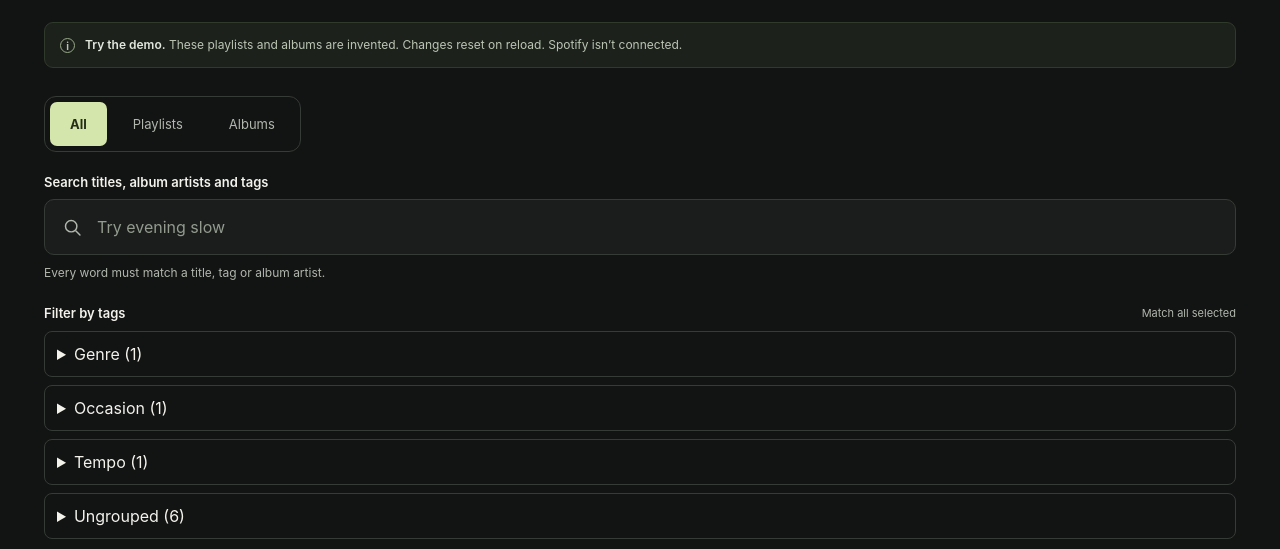
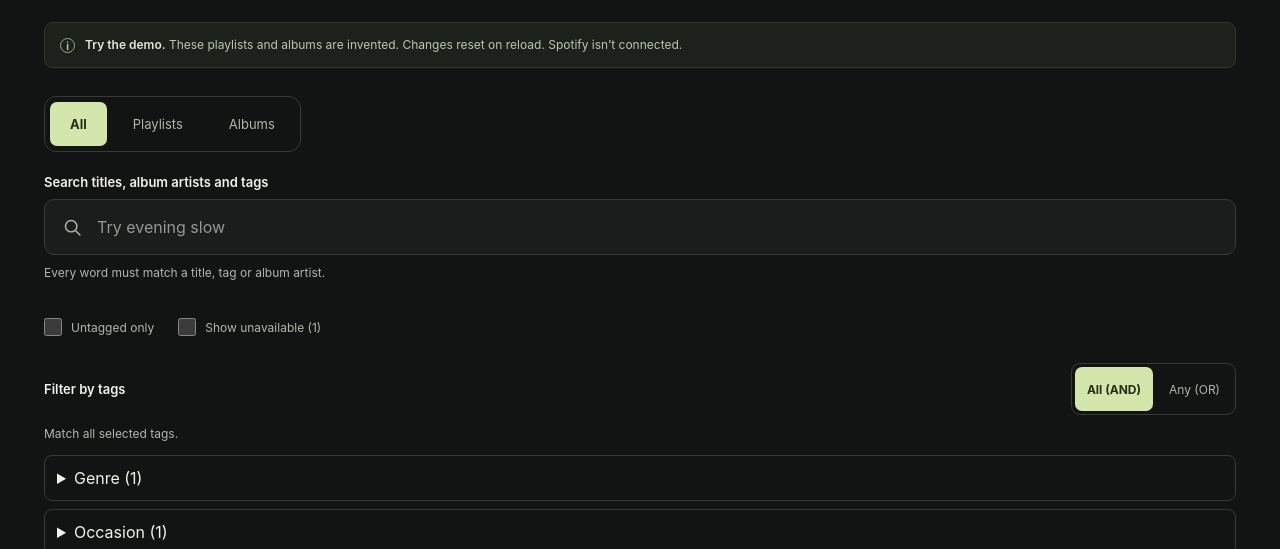
Before and after one commit to Capture418/Spotify_Playlist_Organiser, a React app: page / in a window 1280 px wide. Shown: the part 266-815 px from the top of the page. Built offline with nearby package versions, Linux system fonts and the light colour scheme.

Commit message:
Add untagged discovery and All or Any tag matching (#20)

```diff
--- a/src/app/styles.css
+++ b/src/app/styles.css
@@ -56,9 +56,13 @@ h1 { font-size: clamp(36px, 4.8vw, 56px); font-weight: 650; letter-spacing: -2px
 input::placeholder { color: #929b8e; opacity: 1; }
 input[type="search"]::-webkit-search-cancel-button { -webkit-appearance: none; }
 .search-hint { color: var(--muted); font-size: 12px; margin: 9px 0 23px; line-height: 1.5; }
-.filter-heading { display: flex; gap: 12px; align-items: center; justify-content: space-between; margin-bottom: 10px; }
+.filter-heading { display: flex; flex-wrap: wrap; gap: 12px; align-items: center; justify-content: space-between; margin-bottom: 10px; }
 .filter-heading h2 { font-size: 13px; font-weight: 600; }
-.match-rule { font-size: 11px; color: var(--muted); }
+.match-rule { font-size: 12px; color: var(--muted); line-height: 1.5; margin-bottom: 12px; }
+.library-options { display: flex; flex-wrap: wrap; gap: 4px 24px; margin-bottom: 14px; }
+.library-options .availability-control { margin-top: 0; }
+.tag-match-switch { display: flex; gap: 4px; padding: 3px; border: 1px solid var(--line); border-radius: 9px; }
+.tag-match-switch .view-button { padding: 8px 12px; font-size: 12px; }
 .filter-tags { display: flex; flex-wrap: wrap; gap: 8px; }
 /* Group tints are shared by cards, filters and editor choices. */
 [data-tag-group] {
--- a/src/domain/library.ts
+++ b/src/domain/library.ts
@@ -41,7 +41,7 @@ export type Library = Readonly<{
   tags: readonly Tag[];
   annotations: readonly Annotation[];
 }>;
-export type Filters = Readonly<{ query: string; tagIds: readonly string[]; kind?: ItemKind | 'all'; showUnavailable?: boolean }>;
+export type Filters = Readonly<{ query: string; tagIds: readonly string[]; kind?: ItemKind | 'all'; showUnavailable?: boolean; untaggedOnly?: boolean; tagMatch?: 'all' | 'any' }>;
 export type TagEdit = Readonly<{
   mode: 'single' | 'bulk';
   itemIds: readonly string[];
@@ -67,7 +67,7 @@ export function tagsFor(library: Library, itemId: string): readonly Tag[] {
   return library.tags.filter(tag => ids.has(tag.id));
 }
 
-/** Type AND every chip AND every query word; album artists are searchable too. */
+/** Type, availability, tag matching and every query word combine; empty tag selection is unrestricted. */
 export function filterItems(library: Library, filters: Filters): readonly LibraryItem[] {
   const tags = new Map(library.tags.map(tag => [tag.id, normalise(tag.name)]));
   if (filters.tagIds.some(id => !tags.has(id))) return [];
@@ -78,7 +78,13 @@ export function filterItems(library: Library, filters: Filters): readonly Librar
     if (filters.kind && filters.kind !== 'all' && item.kind !== filters.kind) return false;
     if (!filters.showUnavailable && !item.available) return false;
     const attached = annotations.get(item.id) ?? [];
-    if (!filters.tagIds.every(id => attached.includes(id))) return false;
+    if (filters.untaggedOnly && attached.length > 0) return false;
+    if (filters.tagIds.length > 0) {
+      const matches = filters.tagMatch === 'any'
+        ? filters.tagIds.some(id => attached.includes(id))
+        : filters.tagIds.every(id => attached.includes(id));
+      if (!matches) return false;
+    }
     const fields = [normalise(item.title), ...attached.map(id => tags.get(id) ?? ''),
       ...(item.kind === 'album' ? item.artists.map(normalise) : [])];
     return words.every(word => fields.some(field => field.includes(word)));
--- a/src/features/library/LibraryScreen.tsx
+++ b/src/features/library/LibraryScreen.tsx
@@ -19,14 +19,16 @@ export function LibraryScreen({ remote, connected = false, onReload, onRefresh,
   const [query, setQuery] = useState('');
   const [kind, setKind] = useState<ItemKind | 'all'>('all');
   const [showUnavailable, setShowUnavailable] = useState(false);
+  const [untaggedOnly, setUntaggedOnly] = useState(false);
+  const [tagMatch, setTagMatch] = useState<'all' | 'any'>('all');
   const [filterTags, setFilterTags] = useState<readonly string[]>([]);
   const [selecting, setSelecting] = useState(false);
   const [selected, setSelected] = useState<readonly string[]>([]);
   const [editor, setEditor] = useState<EditorTarget | null>(null);
   const [feedback, setFeedback] = useState('');
   const searchRef = useRef<HTMLInputElement>(null);
-  const visible = filterItems(library, { query, tagIds: filterTags, kind, showUnavailable });
-  const hasFilters = kind !== 'all' || query.trim().length > 0 || filterTags.length > 0;
+  const visible = filterItems(library, { query, tagIds: filterTags, kind, showUnavailable, untaggedOnly, tagMatch });
+  const hasFilters = kind !== 'all' || query.trim().length > 0 || filterTags.length > 0 || untaggedOnly || tagMatch !== 'all';
   const visibleIds = new Set(visible.map(item => item.id));
   const hiddenSelected = selected.filter(id => !visibleIds.has(id)).length;
   const editorItems = editor ? library.items.filter(item => editor.itemIds.includes(item.id)) : [];
@@ -34,11 +36,14 @@ export function LibraryScreen({ remote, connected = false, onReload, onRefresh,
   function clearFilters() {
     setQuery('');
     setKind('all');
+    setUntaggedOnly(false);
+    setTagMatch('all');
     setFilterTags([]);
     setFeedback('');
   }
 
   function toggleFilter(id: string) {
+    setUntaggedOnly(false);
     setFilterTags(previous => previous.includes(id) ? previous.filter(item => item !== id) : [...previous, id]);
     setFeedback('');
   }
@@ -106,16 +111,36 @@ export function LibraryScreen({ remote, connected = false, onReload, onRefresh,
             {query && <button type="button" className="icon-button" aria-label="Clear search" onClick={() => { setQuery(''); searchRef.current?.focus(); }}><Icon name="close" /></button>}
           </div>
           <p className="search-hint" id="search-hint">Every word must match a title, tag or album artist.</p>
-          <div className="filter-heading"><h2>Filter by tags</h2><span className="match-rule">Match all selected</span></div>
+          <div className="library-options">
+            <label className="availability-control">
+              <input type="checkbox" checked={untaggedOnly} onChange={event => {
+                setUntaggedOnly(event.target.checked);
+                if (event.target.checked) setFilterTags([]);
+                setFeedback('');
+              }} />
+              Untagged only
+            </label>
+            <label className="availability-control">
+              <input type="checkbox" checked={showUnavailable} onChange={event => setShowUnavailable(event.target.checked)} />
+              Show unavailable ({library.items.filter(item => !item.available).length})
+            </label>
+          </div>
+          <div className="filter-heading">
+            <h2>Filter by tags</h2>
+            <div className="tag-match-switch" role="group" aria-label="Tag matching">
+              {(['all', 'any'] as const).map(value => <button key={value} type="button" className="view-button"
+                aria-pressed={tagMatch === value} onClick={() => { setTagMatch(value); setFeedback(''); }}>
+                {value === 'all' ? 'All (AND)' : 'Any (OR)'}
+              </button>)}
+            </div>
+          </div>
+          <p className="match-rule">{untaggedOnly ? 'Showing items with no tags. Selecting a tag turns this off.' : tagMatch === 'all' ? 'Match all selected tags.' : 'Match any selected tag.'}</p>
           <TagGroups tags={library.tags} selected={filterTags} renderTag={tag => (
               <button key={tag.id} type="button" className="filter-chip" data-tag-group={tag.group ?? 'Ungrouped'} title={`${tag.group ?? 'Ungrouped'}: ${tag.name}`} aria-pressed={filterTags.includes(tag.id)} onClick={() => toggleFilter(tag.id)}>
                 {filterTags.includes(tag.id) && <Icon name="check" />}{tag.name}
               </button>
           )} />
-        <label className="availability-control">
-            <input type="checkbox" checked={showUnavailable} onChange={event => setShowUnavailable(event.target.checked)} />
-            Show unavailable ({library.items.filter(item => !item.available).length})
-          </label>
+
         </section>
         <section aria-labelledby="results-title" className="results-section">
           <div className="results-toolbar">
@@ -146,7 +171,7 @@ export function LibraryScreen({ remote, connected = false, onReload, onRefresh,
             <div className="empty-state">
               <div className="empty-icon"><Icon name="search" /></div>
               <h3>No items match yet.</h3>
-              <p>Try removing a tag or using fewer words. Selected tags must all match.</p>
+              <p>{untaggedOnly ? 'No untagged items match this view. Try clearing the search or changing the library type.' : tagMatch === 'any' ? 'Try different tags or fewer search words. Any selected tag can match.' : 'Try removing a tag or using fewer words. Selected tags must all match.'}</p>
               <button type="button" className="primary-button" onClick={clearFilters}>Clear all filters</button>
             </div>
           )}
```
Also changed, not shown: AGENTS.md (+1 -1 lines), docs/architecture.md (+1 -1 lines), docs/decisions.md (+12 -0 lines), docs/work-plan.md (+20 -0 lines), src/domain/library.test.ts (+59 -0 lines).
